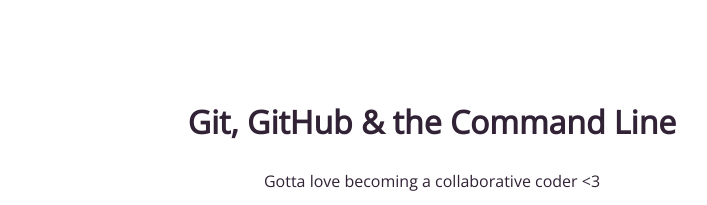
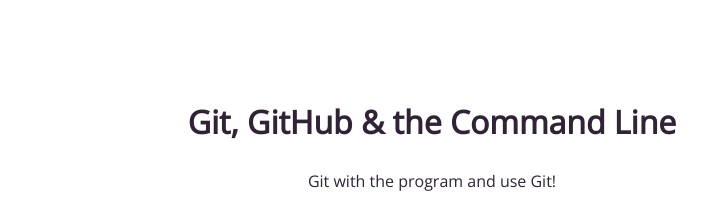
Before and after one commit to stephanieannfranz/105-project, a plain HTML site: page index.html in a window 1280 px wide. Shown: the top 205 px of the page, without its empty margins (208-915 px from the left). Drawn offline with nearby package versions, Linux system fonts and the light colour scheme.

Commit message:
changed paragraph text

```diff
--- a/index.html
+++ b/index.html
@@ -9,7 +9,7 @@
 <body>
 	<section>
 		<h1>Git, GitHub & the Command Line</h1>
-		<p>Gotta love becoming a collaborative coder <3</p>
+		<p>Git with the program and use Git!</p>
 		<img src="img/happy-blue-robot.png">
 	</section>
 </body>
```
